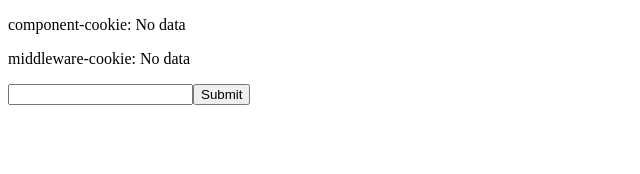
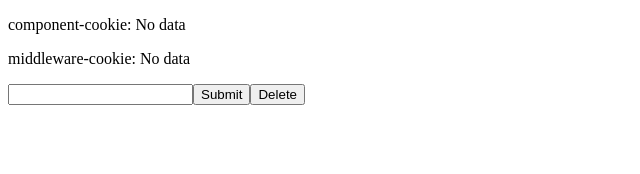
Before and after one commit to tom-sherman/nextjs-middleware-overwrites-response-cookie-bug, a Next.js app: page / in a window 1280 px wide. Shown: the top 174 px of the page, without its empty margins (0-640 px from the left). Built offline with nearby package versions, Linux system fonts and the light colour scheme; no server answers.

Commit message:
Add delete action

```diff
--- a/app/page.tsx
+++ b/app/page.tsx
@@ -1,10 +1,15 @@
 import { cookies } from "next/headers";
 
-async function action(form: FormData) {
+async function updateAction(form: FormData) {
   "use server";
   cookies().set("component-cookie", form.get("component-cookie") as string, {
     httpOnly: true,
   });
+}
+
+async function deleteAction(form: FormData) {
+  "use server";
+  cookies().delete("component-cookie");
 }
 
 export default function Page() {
@@ -18,9 +23,10 @@ export default function Page() {
         middleware-cookie:{" "}
         {cookies().get("middleware-cookie")?.value || "No data"}
       </p>
-      <form action={action}>
+      <form action={updateAction}>
         <input name="component-cookie" />
         <button type="submit">Submit</button>
+        <button formAction={deleteAction}>Delete</button>
       </form>
     </>
   );
```
